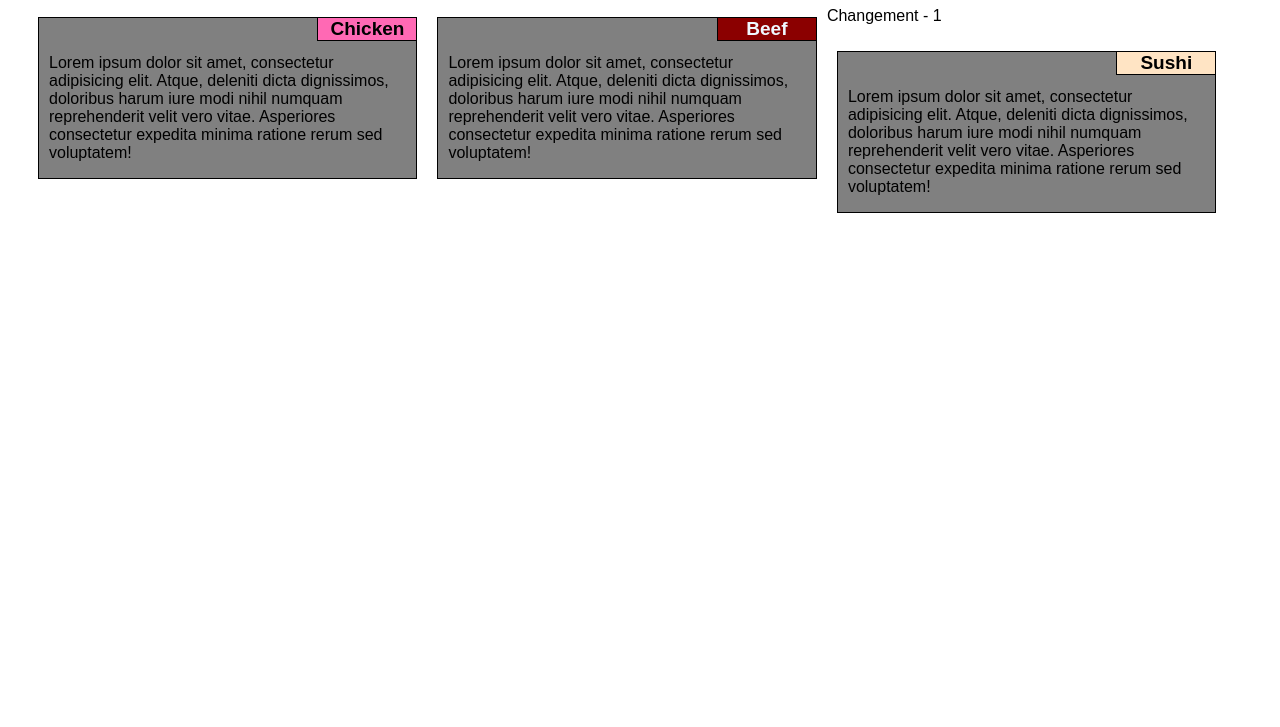
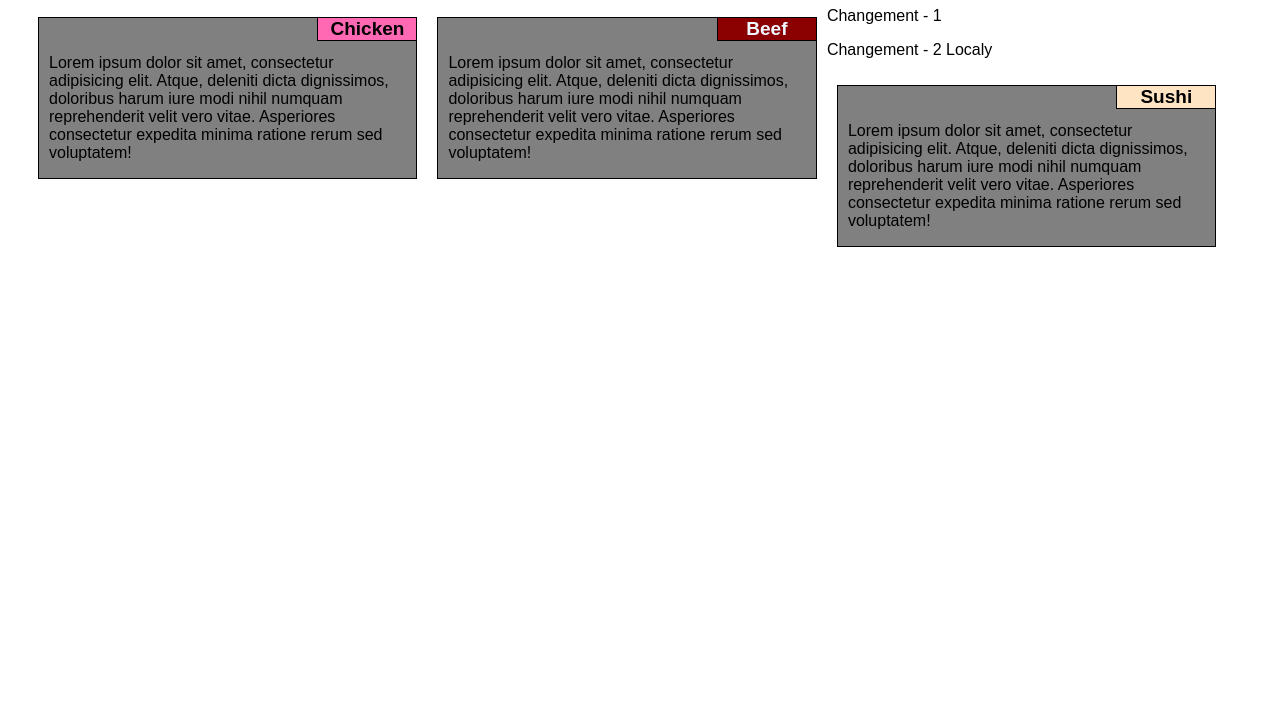
Before and after one commit to LAHRACHE-Reda/TP_Git, a plain HTML site: page index.html in a window 1280 px wide. Shown: the part 73-800 px from the top of the page. Drawn offline with Linux system fonts and the light colour scheme.

Commit message:
Change index local 2

```diff
--- a/index.html
+++ b/index.html
@@ -20,6 +20,7 @@
         <p>Lorem ipsum dolor sit amet, consectetur adipisicing elit. Atque, deleniti dicta dignissimos, doloribus harum iure modi nihil numquam reprehenderit velit vero vitae. Asperiores consectetur expedita minima ratione rerum sed voluptatem!</p>
     </div>
     <p>Changement - 1</p>
+    <p>Changement - 2 Localy</p>
     <div class="box sushi">
         <section id="sushi">Sushi</section>
         <p>Lorem ipsum dolor sit amet, consectetur adipisicing elit. Atque, deleniti dicta dignissimos, doloribus harum iure modi nihil numquam reprehenderit velit vero vitae. Asperiores consectetur expedita minima ratione rerum sed voluptatem!</p>
```
